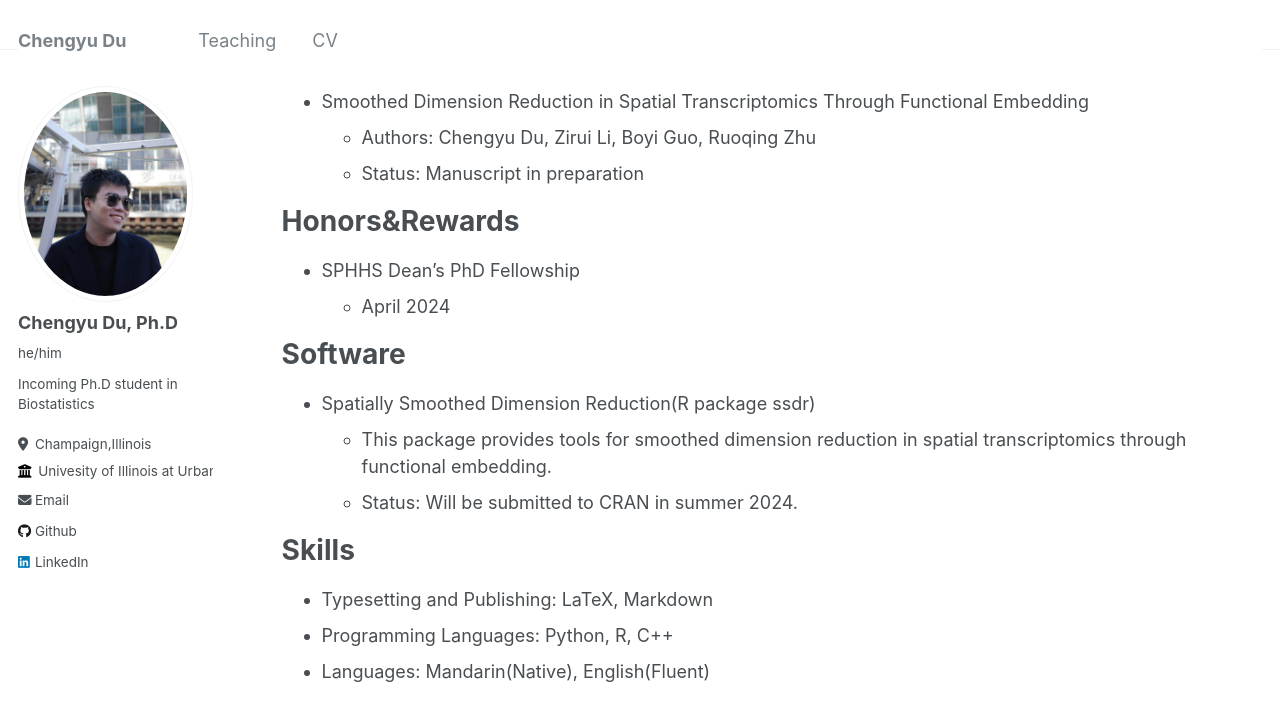
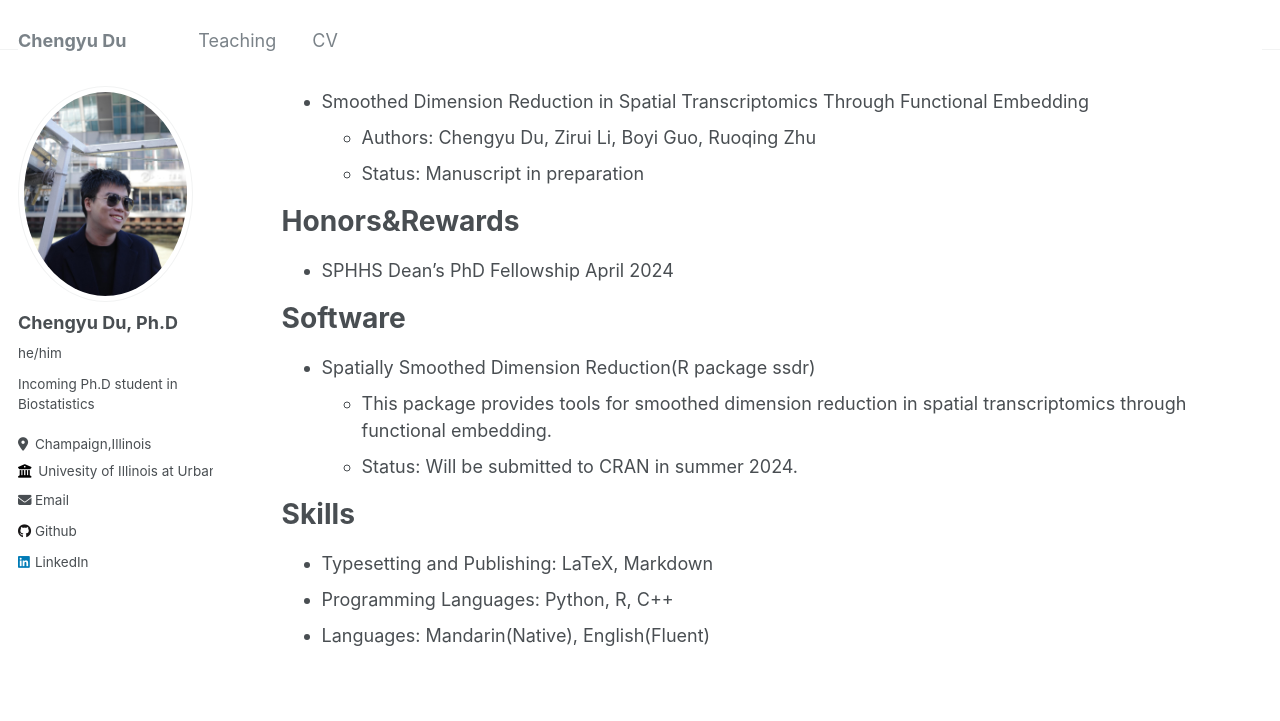
Before and after one commit to ChengyuRicardoDu/ChengyuRicardoDu.github.io, a Jekyll site: the page built from _pages/cv.md, in a window 1280 px wide and 900 px high, scrolled down 778 px. Shown: the top 721 px of the window. Built offline with Jekyll 4.4.1, drawn with Linux system fonts in a browser that asks for light colours.

Commit message:
Update cv.md

```diff
--- a/_pages/cv.md
+++ b/_pages/cv.md
@@ -43,8 +43,7 @@ Publications
 
 Honors&Rewards
 ======
-* SPHHS Dean’s PhD Fellowship
-  * April 2024
+* SPHHS Dean’s PhD Fellowship                                                                                                         April 2024
 
 Software
 ======
```
